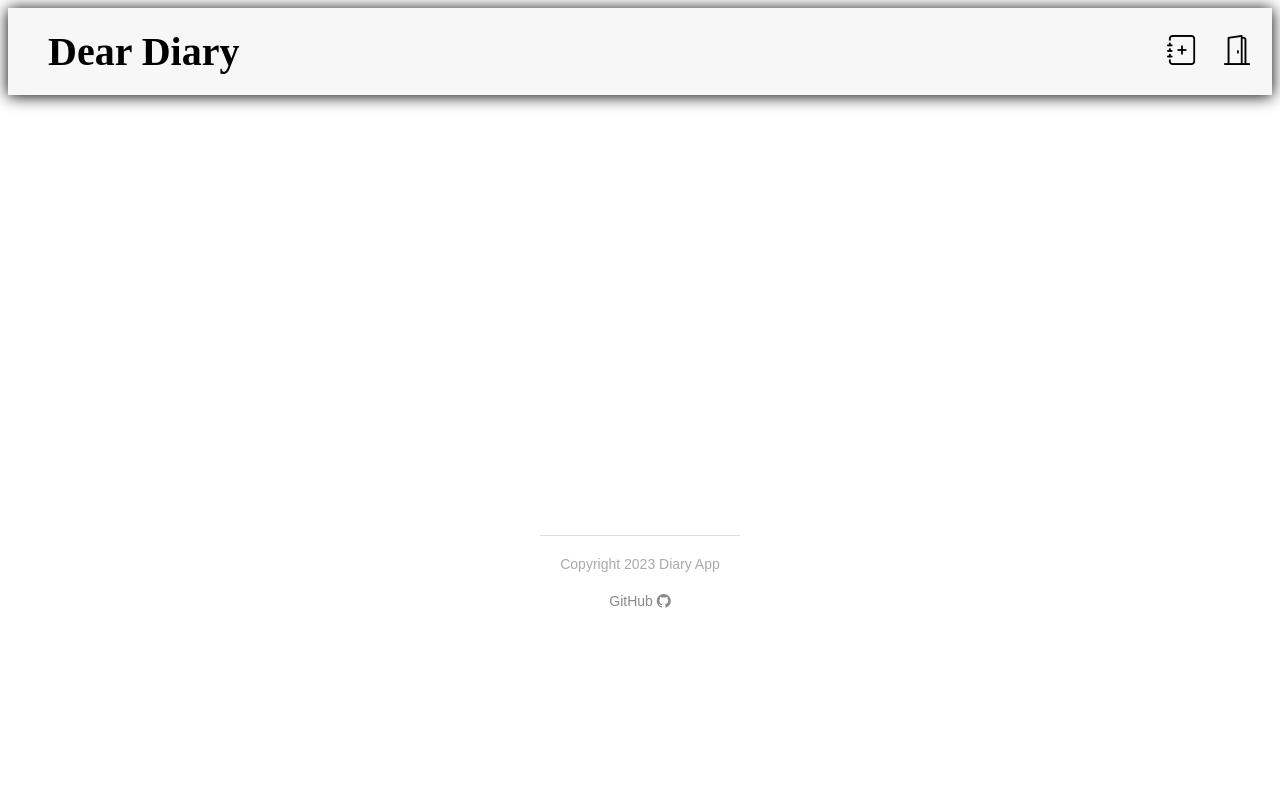
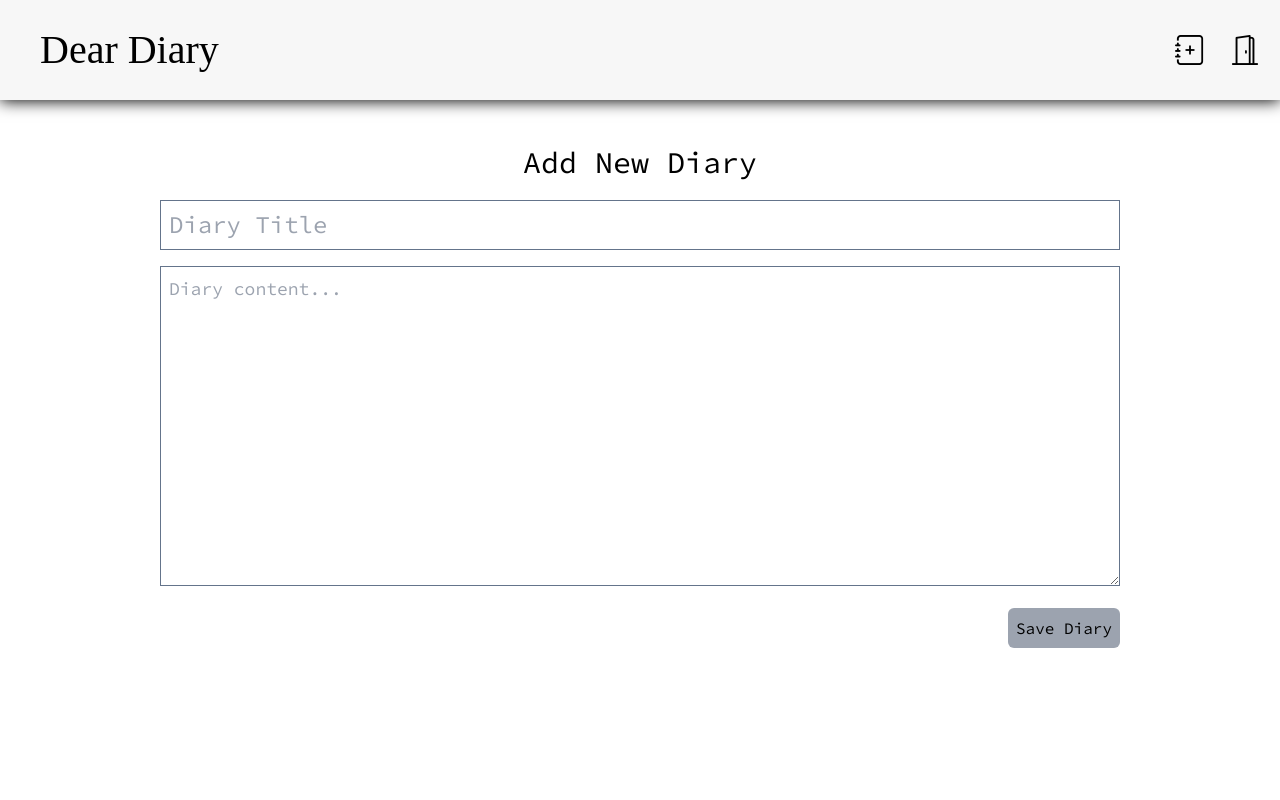
Before and after one commit to tunaegilmez/Diary-App, a SvelteKit app: page /newDiary in a window 1280 px wide. Before the commit this address had no page. Shown: the top 800 px of the page. Built offline with nearby package versions, Linux system fonts and the light colour scheme; a web font is replaced by a local one.

Commit message:
add diary page design

```diff
--- a/src/app.html
+++ b/src/app.html
@@ -20,6 +20,9 @@
       href="https://fonts.googleapis.com/css2?family=Rampart+One&family=Source+Code+Pro&display=swap"
       rel="stylesheet"
     />
+
+    <!-- Tailwind -->
+    <script src="https://cdn.tailwindcss.com"></script>
   </head>
   <body data-sveltekit-preload-data="hover">
     <div style="display: contents">%sveltekit.body%</div>
--- a/src/lib/components/Header.svelte
+++ b/src/lib/components/Header.svelte
@@ -1,10 +1,10 @@
 <header>
-  <h1>Dear Diary</h1>
+  <h1><a href="/">Dear Diary</a></h1>
   <div class="icons">
     <span class="add-diary">
-      <i class="bi bi-journal-plus" />
+      <a href="/newDiary"> <i class="bi bi-journal-plus" /></a>
     </span>
-    <span>
+    <span class="cursor-pointer">
       <i class="bi bi-door-open" />
     </span>
   </div>
--- a/src/routes/+layout.svelte
+++ b/src/routes/+layout.svelte
@@ -4,5 +4,5 @@
 </script>
 
 <Header />
-
+<slot />
 <Footer />
--- a/src/routes/+page.svelte
+++ b/src/routes/+page.svelte
@@ -1,2 +1 @@
-<h1>Welcome to SvelteKit</h1>
-<i class="bi bi-book" />
+<h1>Diary List</h1>
--- /dev/null
+++ b/src/routes/newDiary/+page.svelte
@@ -0,0 +1,37 @@
+<script>
+</script>
+
+<main>
+  <h1>Add New Diary</h1>
+  <div class="flex flex-col gap-y-4">
+    <input
+      class="title w-full p-2 capitalize text-2xl border border-slate-500"
+      type="text"
+      placeholder="Diary title"
+    />
+    <div>
+      <textarea
+        class="w-full min-h-[20rem] text-lg p-2 border border-slate-500"
+        placeholder="Diary content..."
+      />
+    </div>
+
+    <button class="self-end p-2 bg-gray-400 rounded-md">Save Diary</button>
+  </div>
+</main>
+
+<style>
+  main {
+    max-width: 960px;
+    margin: 40px auto;
+    font-family: "Source Code Pro", monospace;
+    text-align: center;
+  }
+  /* .title {
+    text-transform: capitalize;
+  } */
+  h1 {
+    font-size: 30px;
+    margin-bottom: 15px;
+  }
+</style>
```
